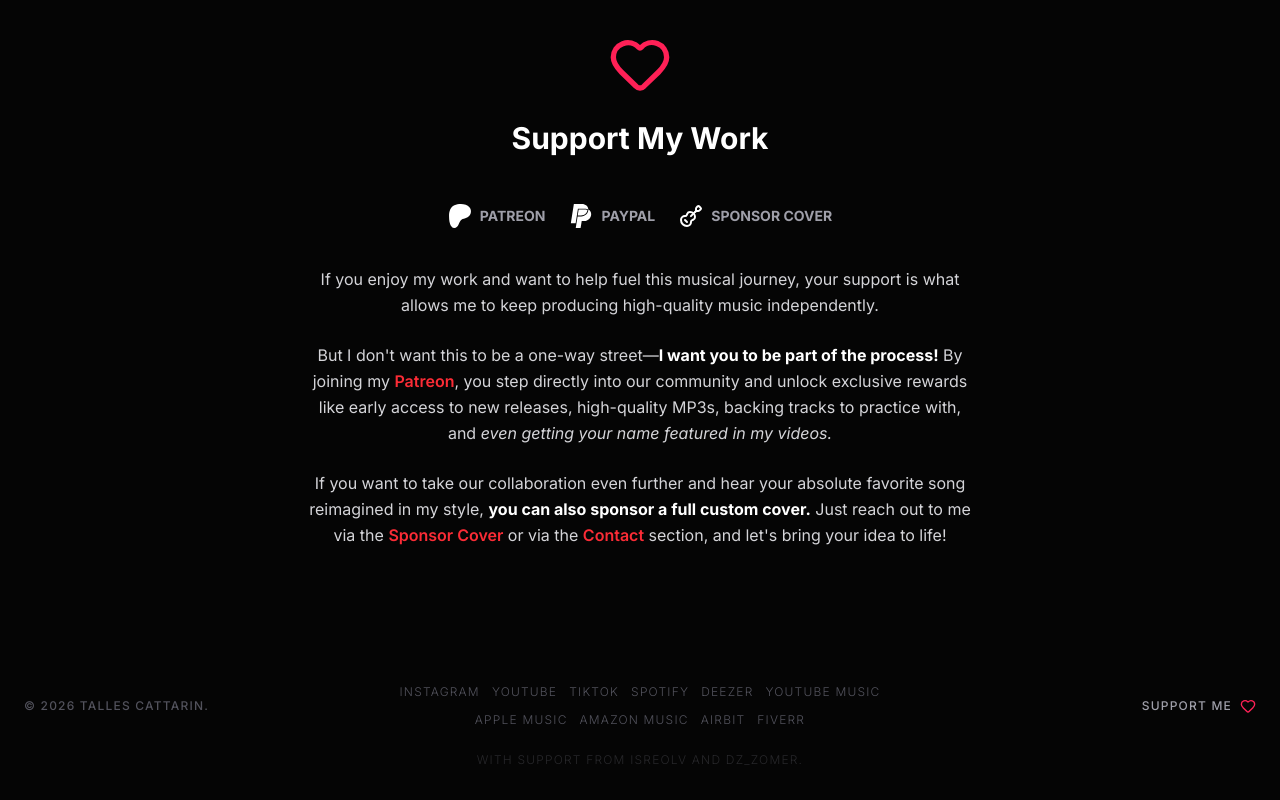
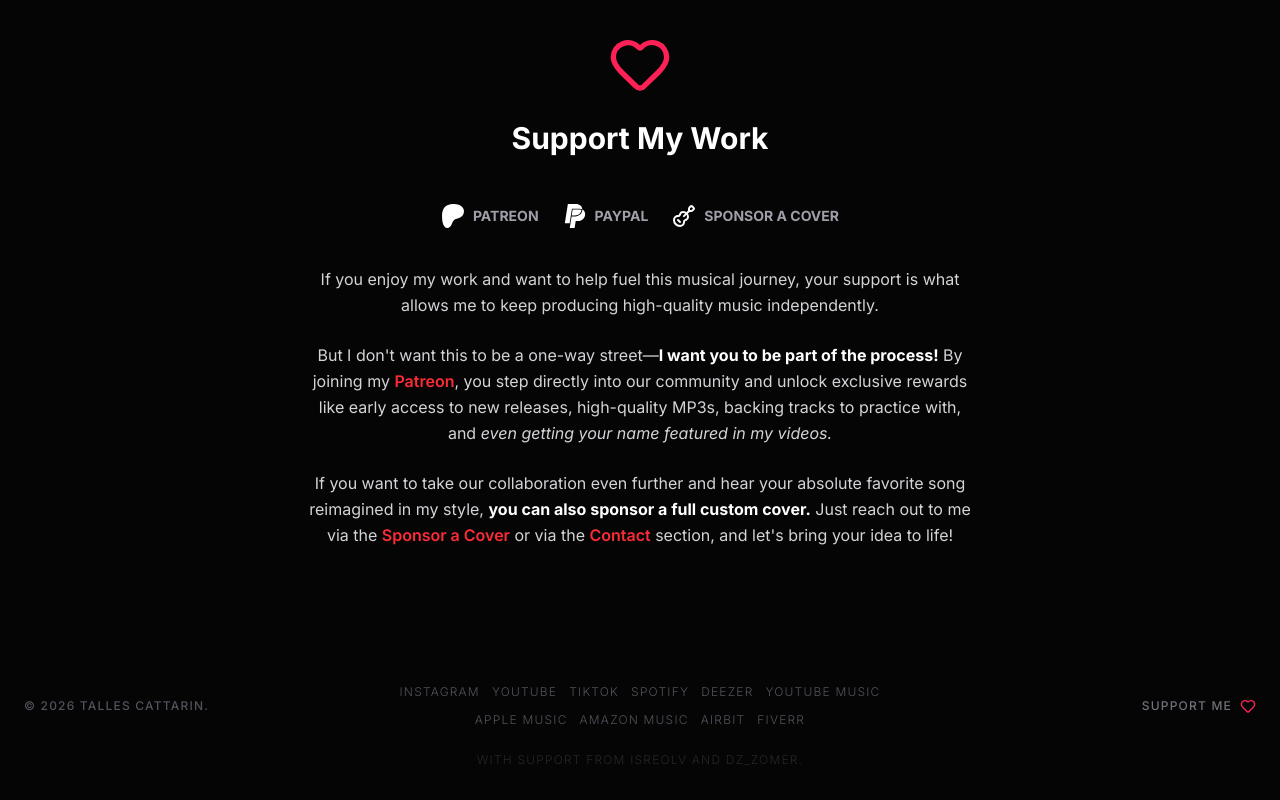
Before and after one commit to isreolv/lp-talles-astro, an Astro site: page /donate in a window 1280 px wide. Shown: the part 909-1709 px from the top of the page. Built offline with nearby package versions, Linux system fonts and the light colour scheme; Astro itself is replaced by a stand-in of ours; a web font is replaced by a local one.

Commit message:
style: footer support button

```diff
--- a/src/components/Footer.astro
+++ b/src/components/Footer.astro
@@ -55,7 +55,7 @@
 				</a>
 			</div>
 			<a href="/donate" class="group inline-flex lg:right-0 lg:absolute gap-2 hover:cursor-pointer">
-				<span class="font-medium text-zinc-400 group-hover:text-white text-xs uppercase tracking-widest transition-colors duration-300">
+				<span class="font-medium text-zinc-500 group-hover:text-white text-xs uppercase tracking-widest transition-colors duration-300">
 					Support Me
 				</span>
 				<HeartIcon class="w-4 h-4 text-rose-500" />
--- a/src/pages/donate.astro
+++ b/src/pages/donate.astro
@@ -46,7 +46,7 @@
                             </a>
                             <a id="sponsor-button" href={DONATION_SPONSOR_COVER} target="_blank" rel="noopener noreferrer" class="flex items-center gap-2 font-bold text-zinc-400 hover:text-white text-sm transition-colors">
                                 <GuitarIcon class="size-6 text-white" />
-                                SPONSOR COVER
+                                SPONSOR A COVER
                             </a>
                         </div>
 
@@ -59,7 +59,7 @@
                         </p>
 
                         <p class="mt-6 text-zinc-300 leading-relaxed">
-                            If you want to take our collaboration even further and hear your absolute favorite song reimagined in my style, <span class="font-bold text-white">you can also sponsor a full custom cover.</span> Just reach out to me via the <a href={DONATION_SPONSOR_COVER} target="_blank" rel="noopener noreferrer" class="font-semibold text-red-500">Sponsor Cover</a> or via the <a href="/#contact" target="_blank" rel="noopener noreferrer" class="font-semibold text-red-500">Contact</a> section, and let's bring your idea to life!
+                            If you want to take our collaboration even further and hear your absolute favorite song reimagined in my style, <span class="font-bold text-white">you can also sponsor a full custom cover.</span> Just reach out to me via the <a href={DONATION_SPONSOR_COVER} target="_blank" rel="noopener noreferrer" class="font-semibold text-red-500">Sponsor a Cover</a> or via the <a href="/#contact" target="_blank" rel="noopener noreferrer" class="font-semibold text-red-500">Contact</a> section, and let's bring your idea to life!
                         </p>
                     </div>
 				</div>
```
